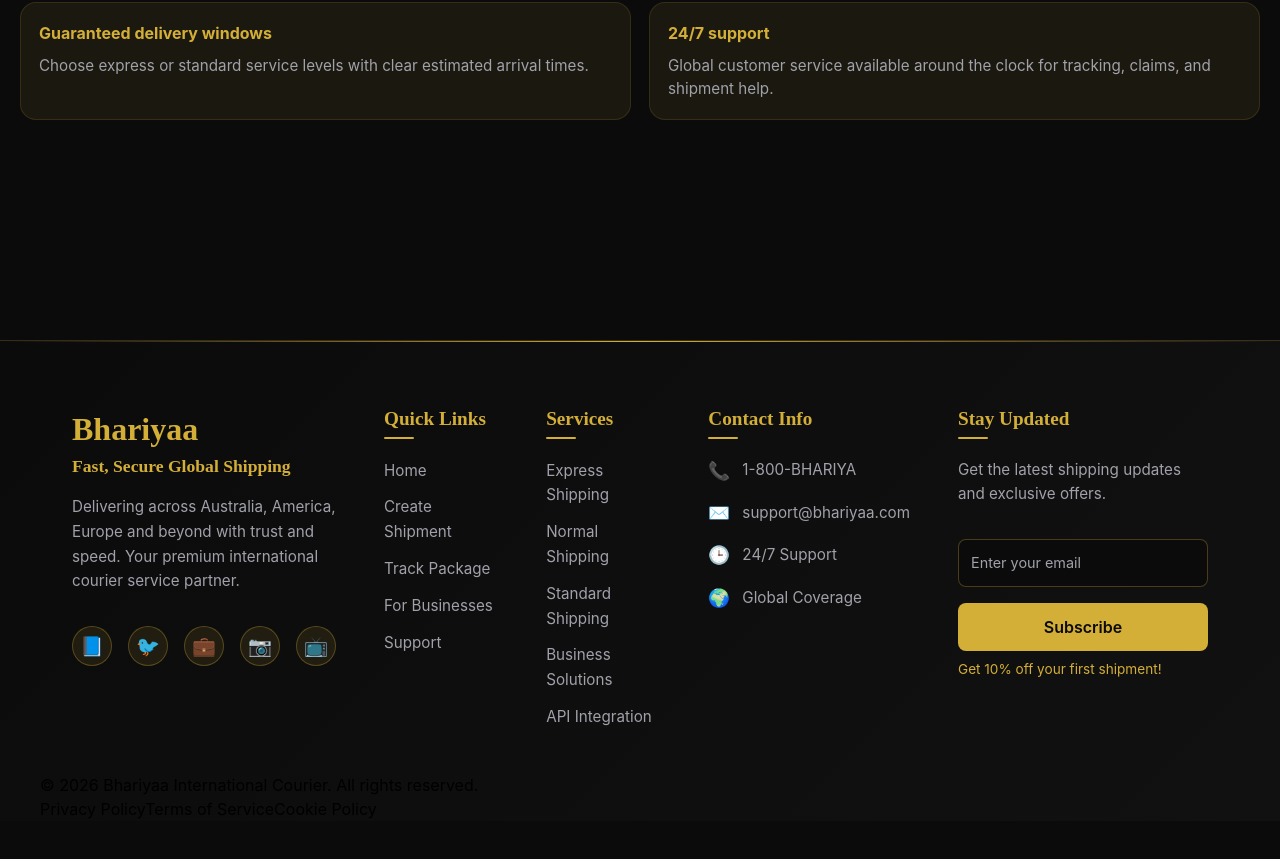
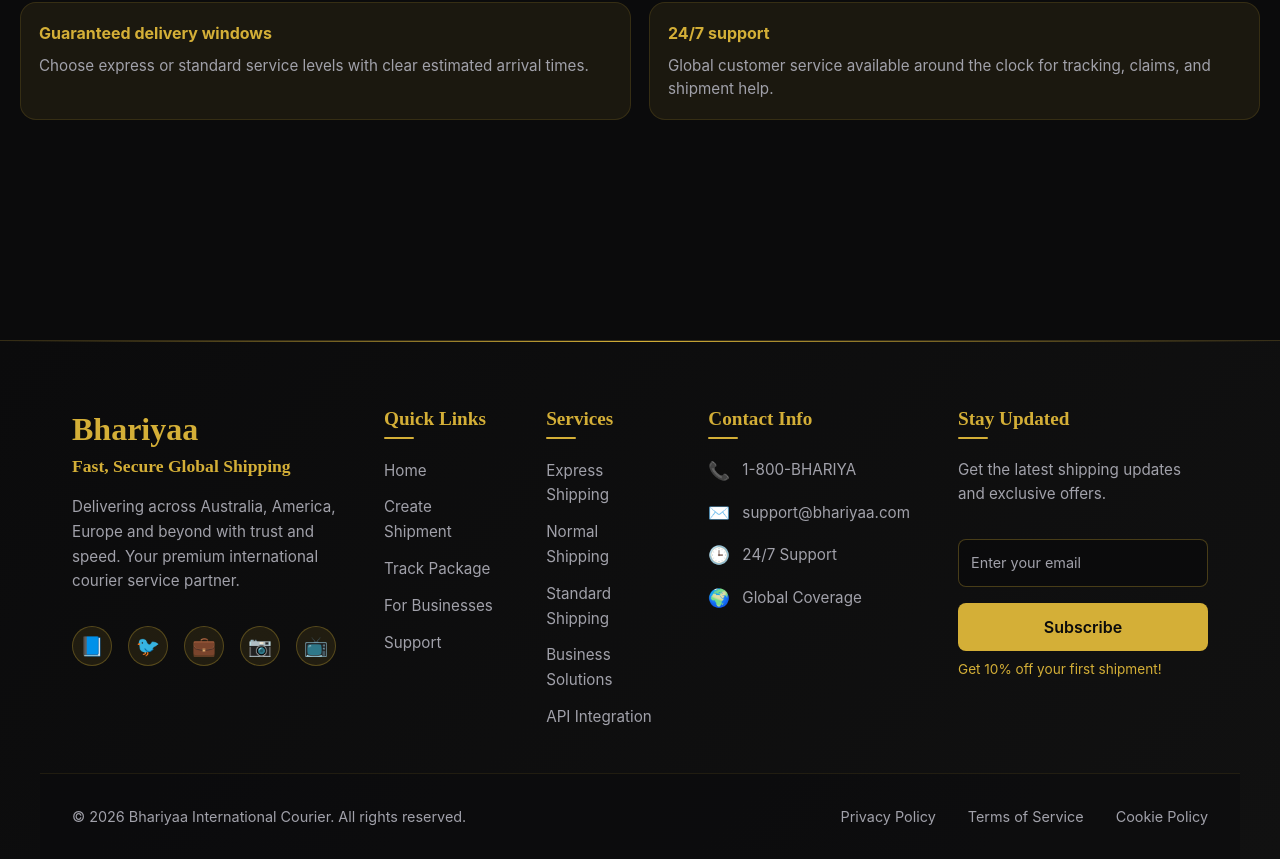
Before and after one commit to niroj-tamang6988/Bhariya, a React (Vite) app: page /DashboardPage in a window 1280 px wide. Shown: the part 1673-2532 px from the top of the page. Before the commit the page ends 2494 px from the top, so only its background shows below. Built offline with nearby package versions, Linux system fonts and the light colour scheme.

Commit message:
navbar bottom css applied

```diff
--- a/src/Components/Footer.tsx
+++ b/src/Components/Footer.tsx
@@ -106,15 +106,18 @@ function Footer() {
                 </div>
             </div>
 
-            <div >
-                <div >
-                    <p >
+            <div className="border-t border-[#d4af37]/10 p-8 bg-[#0B0B0C]/50" >
+                <div className="max-w-[1200px] mx-auto flex justify-between items-center flex-wrap gap-4">
+                    <p className="text-[#A1A1AA] text-[0.9rem] m-0">
                         &copy; 2026 Bhariyaa International Courier. All rights reserved.
                     </p>
-                    <div >
-                        <a href="#">Privacy Policy</a>
-                        <a href="#">Terms of Service</a>
-                        <a href="#">Cookie Policy</a>
+                    <div className="flex gap-8">
+                        <a href="#" className="text-[#A1A1AA] no-underline text-[0.9rem] transition-colors duration-300 ease-in-out hover:text-[#D4AF37]">
+                            Privacy Policy</a>
+                        <a href="#" className="text-[#A1A1AA] no-underline text-[0.9rem] transition-colors duration-300 ease-in-out hover:text-[#D4AF37]">
+                            Terms of Service</a>
+                        <a href="#" className="text-[#A1A1AA] no-underline text-[0.9rem] transition-colors duration-300 ease-in-out hover:text-[#D4AF37]">
+                            Cookie Policy</a>
                     </div>
                 </div>
             </div>
```
